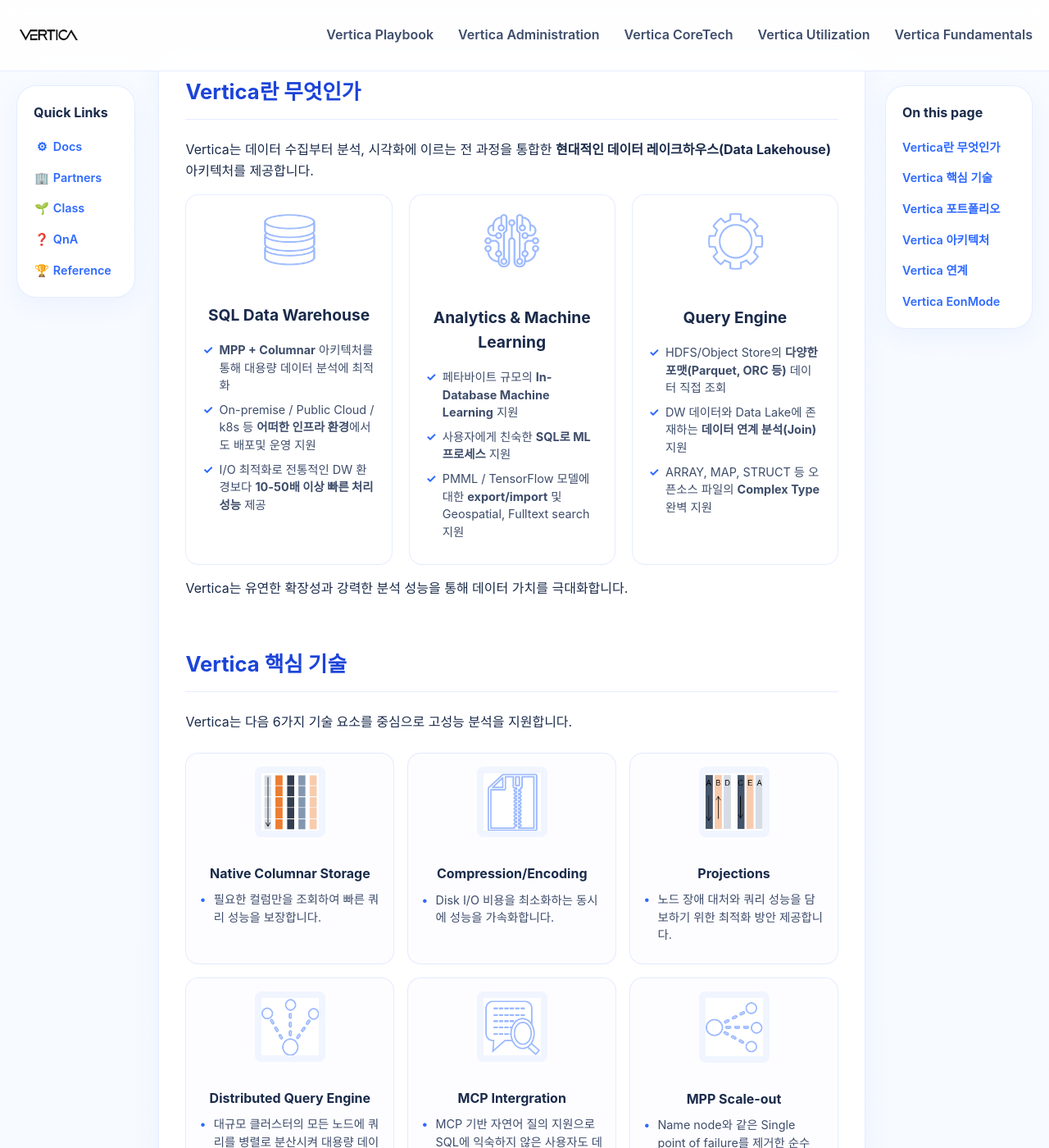
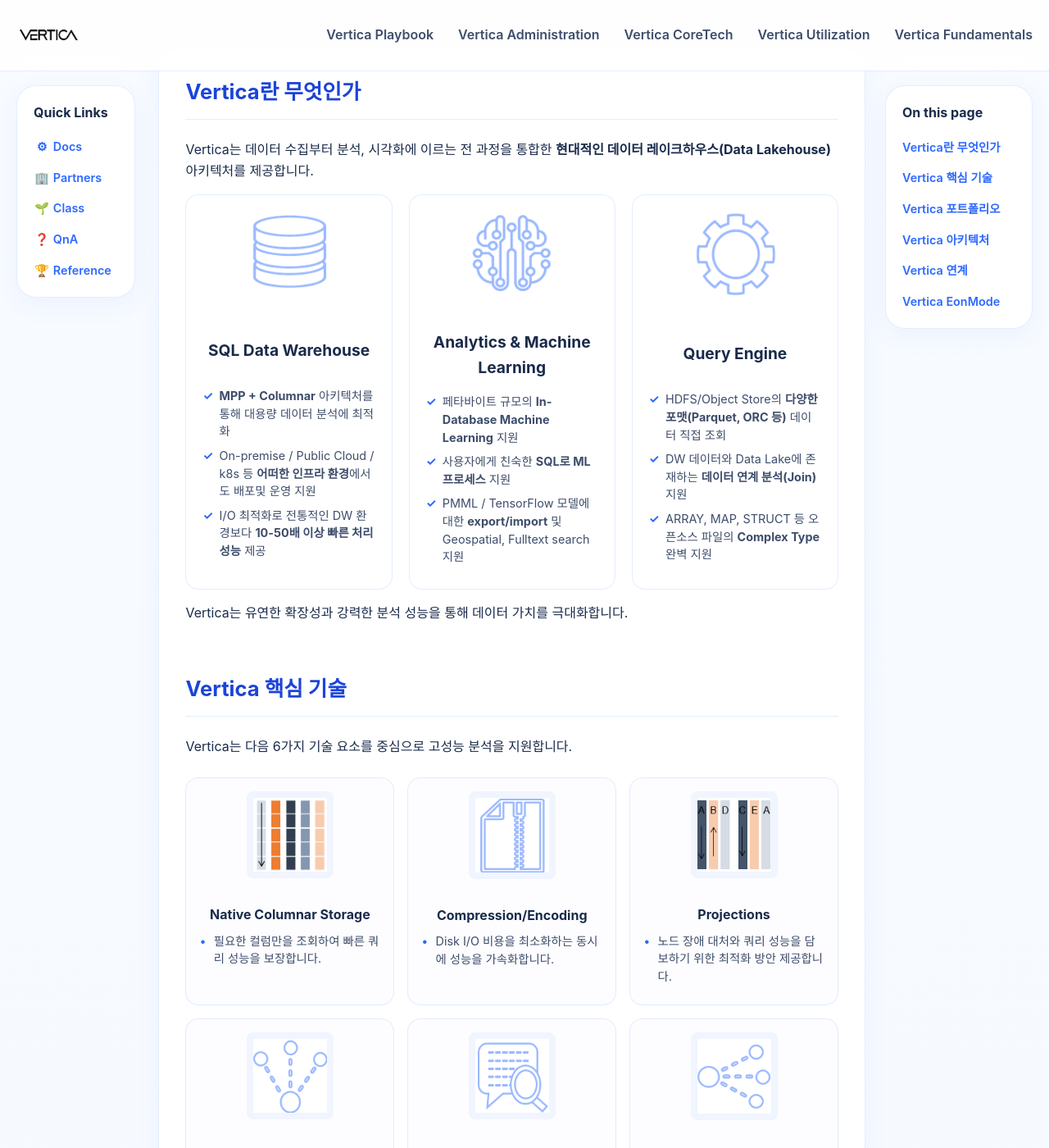
Before and after one commit to JIN0326/vertica_blog, a Jekyll site: the page built from 01playbook.md, in a window 1280 px wide and 1400 px high, scrolled down 339 px. Shown: the whole window at 82% size. Built offline with Jekyll 4.4.1, drawn with Linux system fonts in a browser that asks for light colours.

Commit message:
Update blog content and styling

```diff
--- a/assets/css/style.css
+++ b/assets/css/style.css
@@ -321,7 +321,7 @@
 }
 
 .slide-panel img {
-  max-width: 70px;
+  max-width: 100px;
   height: auto;
   border-radius: 8px;
   margin-bottom: 1rem;
@@ -331,6 +331,11 @@
   font-size: 1.2rem;
   margin-bottom: 1rem;
   color: var(--text);
+  /* EonMode 섹션 등의 h3 높이를 고정하여 ul 정렬을 맞춤 */
+  min-height: 3em;
+  display: flex;
+  align-items: center;
+  justify-content: center;
 }
 
 .slide-panel ul {
@@ -648,7 +653,7 @@
 }
 
 .tech-feature-card img {
-  max-width: 70px;
+  max-width: 90px;
   height: auto;
   margin-bottom: 1rem;
   background: #f0f5ff; /* Light background for icons */
@@ -737,6 +742,7 @@
 
 .portfolio-row img {
   max-width: 150px;
+  max-width: 120px;
   height: auto;
 }
 
@@ -904,6 +910,14 @@
   margin-bottom: 0; /* Remove bottom margin from individual subsections within the grid */
 }
 
+/* Projection 데이터 분산 섹션의 이미지 정렬을 위해 flexbox 적용 */
+.projection-distribution-grid .architecture-subsection {
+  display: flex;
+  flex-direction: column;
+}
+.projection-distribution-grid .architecture-subsection .feature-list {
+  flex-grow: 1; /* 텍스트 목록이 동일한 높이를 차지하도록 확장 */
+}
 
 /* Administration 페이지의 데이터 분산 다이어그램 스타일 */
 .architecture-subsection .image-box-styled {
```
Also changed, not shown: 02administration.md (+1 -3 lines).
